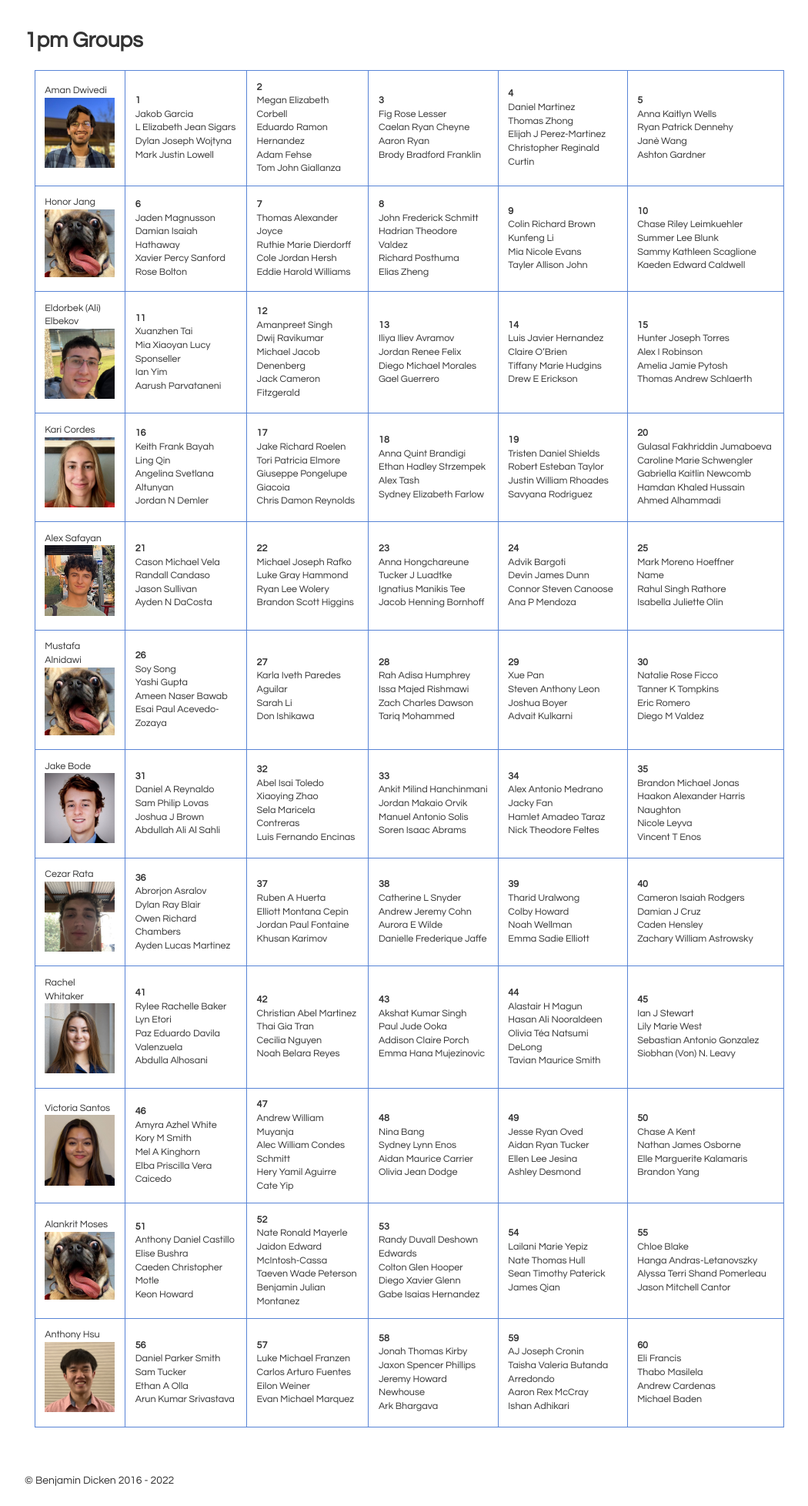
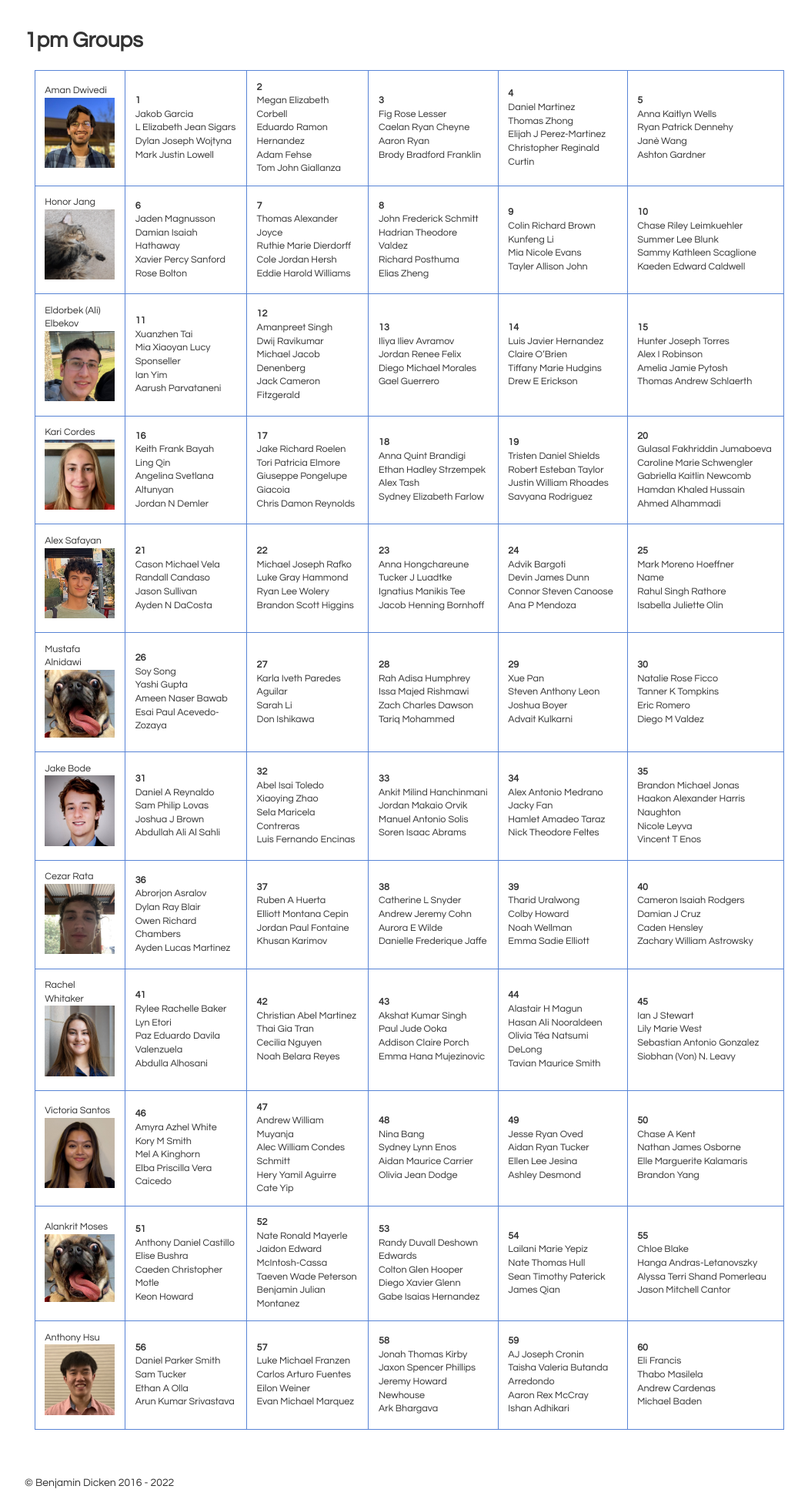
Before and after one commit to bddicken/cs110fall2022website, a Jekyll site: the page built from groups/benGroups/index.md, in a window 1280 px wide. Shown: the whole page at 77% size, without its empty margins (108-1158 px from the left). Built offline with Jekyll 4.4.1, drawn with Linux system fonts in a browser that asks for light colours.

Commit message:
Update index.md

```diff
--- a/groups/benGroups/index.md
+++ b/groups/benGroups/index.md
@@ -6,7 +6,7 @@ title: Groups
 # 1pm Groups
 
 |Aman Dwivedi<br><img src="../../images/adwivedi.jpeg" class="taimg" />|**1**<br>Jakob Garcia<br>L Elizabeth Jean Sigars<br>Dylan Joseph Wojtyna<br>Mark Justin Lowell<br>|**2**<br>Megan Elizabeth Corbell<br>Eduardo Ramon Hernandez<br>Adam Fehse<br>Tom John Giallanza<br>|**3**<br>Fig Rose Lesser<br>Caelan Ryan Cheyne<br>Aaron Ryan<br>Brody Bradford Franklin<br>|**4**<br>Daniel Martinez<br>Thomas Zhong<br>Elijah J Perez-Martinez<br>Christopher Reginald Curtin<br>|**5**<br>Anna Kaitlyn Wells<br>Ryan Patrick Dennehy<br>Janè Wang<br>Ashton Gardner<br>|
-|Honor Jang<br><img src="../../images/dog.png" class="taimg" />|**6**<br>Jaden Magnusson<br>Damian Isaiah Hathaway<br>Xavier Percy Sanford<br>Rose Bolton<br>|**7**<br>Thomas Alexander Joyce<br>Ruthie Marie Dierdorff<br>Cole Jordan Hersh<br>Eddie Harold Williams<br>|**8**<br>John Frederick Schmitt<br>Hadrian Theodore Valdez<br>Richard Posthuma<br>Elias Zheng<br>|**9**<br>Colin Richard Brown<br>Kunfeng Li<br>Mia Nicole Evans<br>Tayler Allison John<br>|**10**<br>Chase Riley Leimkuehler<br>Summer Lee Blunk<br>Sammy Kathleen Scaglione<br>Kaeden Edward Caldwell<br>|
+|Honor Jang<br><img src="../../images/hjang.png" class="taimg" />|**6**<br>Jaden Magnusson<br>Damian Isaiah Hathaway<br>Xavier Percy Sanford<br>Rose Bolton<br>|**7**<br>Thomas Alexander Joyce<br>Ruthie Marie Dierdorff<br>Cole Jordan Hersh<br>Eddie Harold Williams<br>|**8**<br>John Frederick Schmitt<br>Hadrian Theodore Valdez<br>Richard Posthuma<br>Elias Zheng<br>|**9**<br>Colin Richard Brown<br>Kunfeng Li<br>Mia Nicole Evans<br>Tayler Allison John<br>|**10**<br>Chase Riley Leimkuehler<br>Summer Lee Blunk<br>Sammy Kathleen Scaglione<br>Kaeden Edward Caldwell<br>|
 |Eldorbek (Ali) Elbekov<br><img src="../../images/aelbekov.jpg" class="taimg" />|**11**<br>Xuanzhen Tai<br>Mia Xiaoyan Lucy Sponseller<br>Ian Yim<br>Aarush Parvataneni<br>|**12**<br>Amanpreet Singh<br>Dwij Ravikumar<br>Michael Jacob Denenberg<br>Jack Cameron Fitzgerald<br>|**13**<br>Iliya Iliev Avramov<br>Jordan Renee Felix<br>Diego Michael Morales<br>Gael Guerrero<br>|**14**<br>Luis Javier Hernandez<br>Claire O'Brien<br>Tiffany Marie Hudgins<br>Drew E Erickson<br>|**15**<br>Hunter Joseph Torres<br>Alex I Robinson<br>Amelia Jamie Pytosh<br>Thomas Andrew Schlaerth<br>|
 |Kari Cordes<br><img src="../../images/kcordes.png" class="taimg" />|**16**<br>Keith Frank Bayah<br>Ling Qin<br>Angelina Svetlana Altunyan<br>Jordan N Demler<br>|**17**<br>Jake Richard Roelen<br>Tori Patricia Elmore<br>Giuseppe Pongelupe Giacoia<br>Chris Damon Reynolds<br>|**18**<br>Anna Quint Brandigi<br>Ethan Hadley Strzempek<br>Alex Tash<br>Sydney Elizabeth Farlow<br>|**19**<br>Tristen Daniel Shields<br>Robert Esteban Taylor<br>Justin William Rhoades<br>Savyana Rodriguez<br>|**20**<br>Gulasal Fakhriddin Jumaboeva<br>Caroline Marie Schwengler<br>Gabriella Kaitlin Newcomb<br>Hamdan Khaled Hussain Ahmed Alhammadi<br>|
 |Alex Safayan<br><img src="../../images/asafayan.png" class="taimg" />|**21**<br>Cason Michael Vela<br>Randall Candaso<br>Jason Sullivan<br>Ayden N DaCosta<br>|**22**<br>Michael Joseph Rafko<br>Luke Gray Hammond<br>Ryan Lee Wolery<br>Brandon Scott Higgins<br>|**23**<br>Anna Hongchareune<br>Tucker J Luadtke<br>Ignatius Manikis Tee<br>Jacob Henning Bornhoff<br>|**24**<br>Advik Bargoti<br>Devin James Dunn<br>Connor Steven Canoose<br>Ana P Mendoza<br>|**25**<br>Mark Moreno Hoeffner<br>Name<br>Rahul Singh Rathore<br>Isabella Juliette Olin<br>|
```
